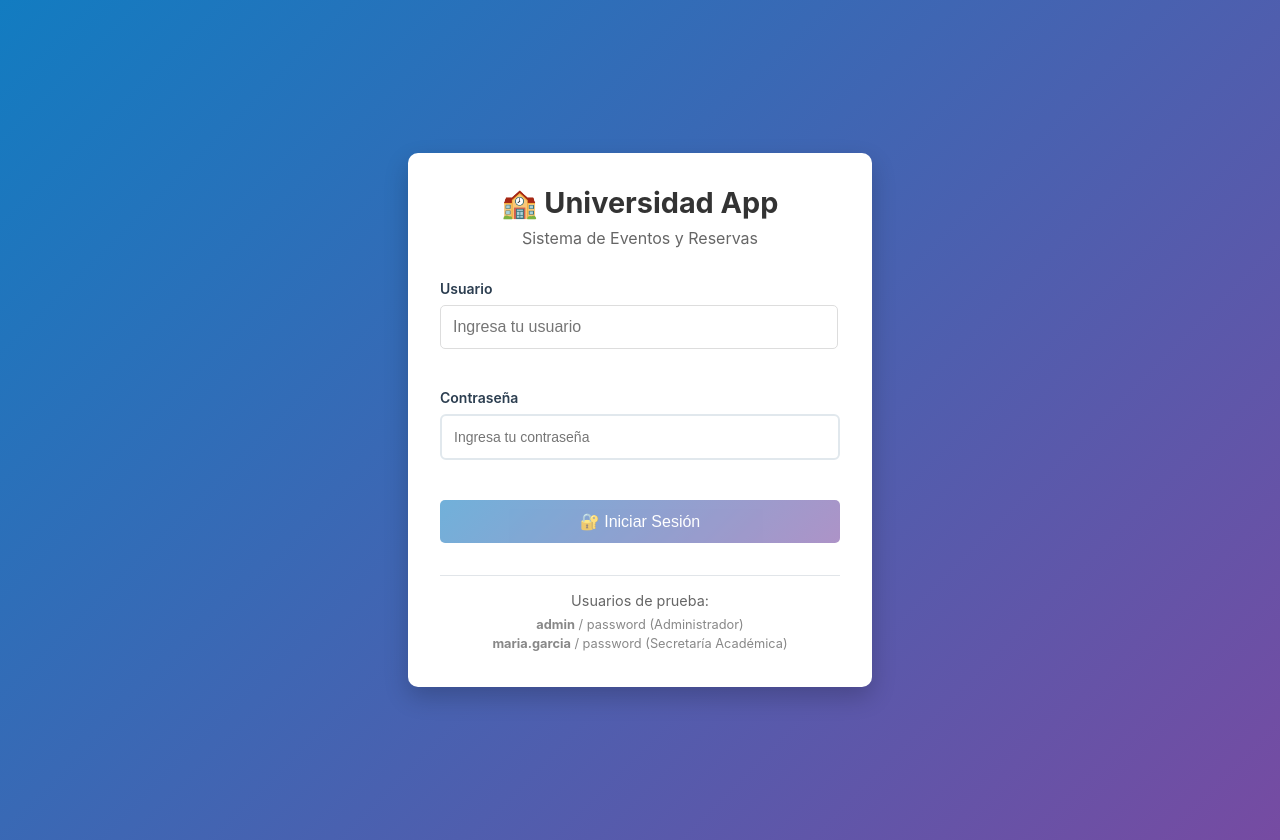
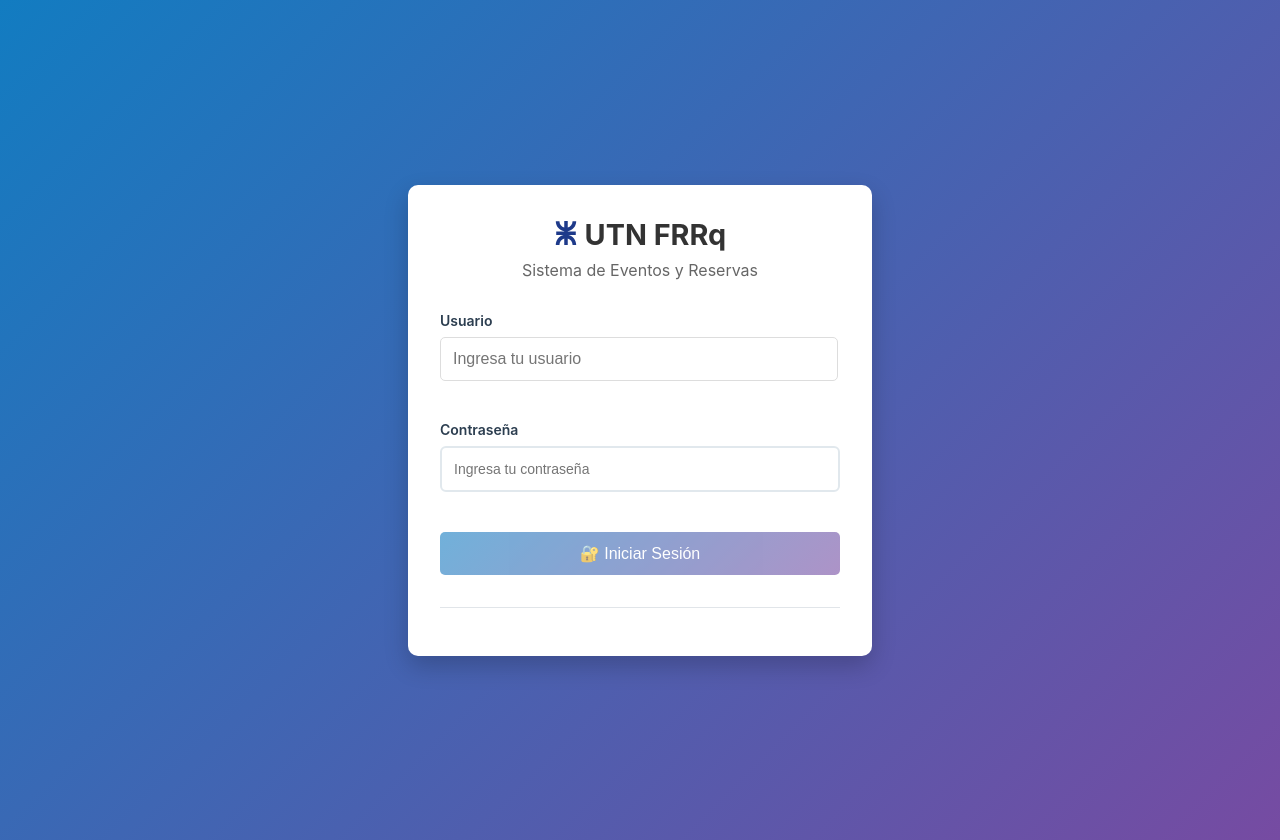
Before and after one commit to LeuxDeux/SRE, a React (Create React App) app in the folder frontend/: page / in a window 1280 px wide. Built offline with nearby package versions, Linux system fonts and the light colour scheme; no server answers.

Commit message:
Feat: agregar Icono y Nombre Descriptivo a Login

```diff
--- a/frontend/src/components/LoginForm.jsx
+++ b/frontend/src/components/LoginForm.jsx
@@ -39,7 +39,9 @@
     <div className="login-container">
       <div className="login-card">
         <div className="login-header">
-          <h1>🏫 Universidad App</h1>
+          <h1><svg width="24" height="24" viewBox="0 0 595.3 699.4" xmlns="http://www.w3.org/2000/svg">
+  <path d="m246.6 0h102v190.8c80.8-22.4 140.4-96.7 140.4-184.4h106.3c0 146.5-106.8 268.9-246.6 293.2v4.4h233.9v104.2h-214.4c130 31.8 227 149.5 227 289.1h-106.2c0-87.7-59.6-162-140.3-184.4v186.5h-102v-186.5c-80.7 22.4-140.3 96.7-140.3 184.4h-106.4c0-139.6 97-257.3 227-289.1h-214.2v-104.2h233.9v-4.4c-139.9-24.3-246.7-146.7-246.7-293.2h106.3c0 87.7 59.6 162 140.3 184.4z" fill="#1E3A8A"/>
+</svg> UTN FRRq</h1>
           <p>Sistema de Eventos y Reservas</p>
         </div>
 
@@ -88,11 +90,6 @@
         </form>
 
         <div className="login-footer">
-          <p>Usuarios de prueba:</p>
-          <ul>
-            <li><strong>admin</strong> / password (Administrador)</li>
-            <li><strong>maria.garcia</strong> / password (Secretaría Académica)</li>
-          </ul>
         </div>
       </div>
     </div>
```
